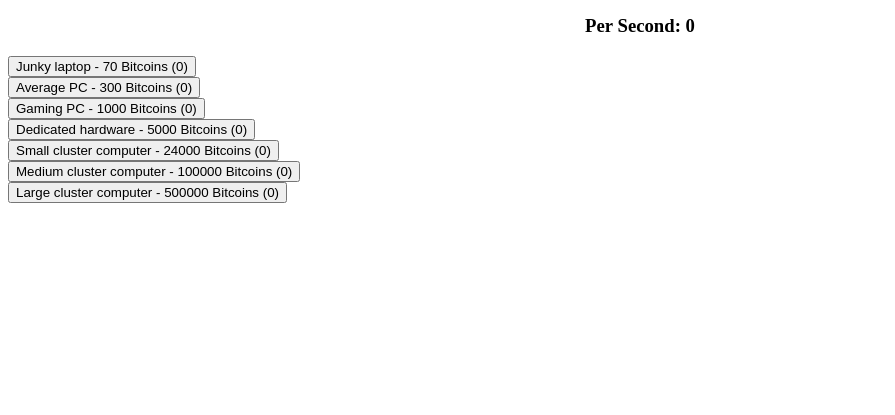
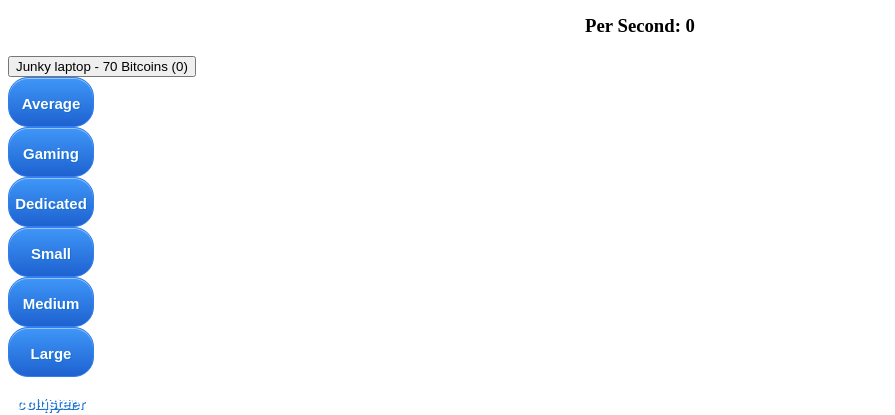
Before and after one commit to bary12/Computed, a plain HTML site: page index.html in a window 1280 px wide. Shown: the part 386-801 px from the top of the page, without its empty margins (0-895 px from the left). Drawn offline with Linux system fonts and the light colour scheme.

Commit message:
add css style to buttons.

```diff
--- a/index.html
+++ b/index.html
@@ -1,4 +1,3 @@
-
 <html>
 	<head>
 		<title>Computed v.0.1.0</title>
@@ -6,6 +5,51 @@
             body {
                 background-image: url('');
             }
+
+            .buttonclass {
+	-moz-box-shadow:inset 0px 1px 0px 0px #97c4fe;
+	-webkit-box-shadow:inset 0px 1px 0px 0px #97c4fe;
+	box-shadow:inset 0px 1px 0px 0px #97c4fe;
+	background:-webkit-gradient( linear, left top, left bottom, color-stop(0.05, #3d94f6), color-stop(1, #1e62d0) );
+	background:-moz-linear-gradient( center top, #3d94f6 5%, #1e62d0 100% );
+	filter:progid:DXImageTransform.Microsoft.gradient(startColorstr='#3d94f6', endColorstr='#1e62d0');
+	background-color:#3d94f6;
+	-webkit-border-top-left-radius:20px;
+	-moz-border-radius-topleft:20px;
+	border-top-left-radius:20px;
+	-webkit-border-top-right-radius:20px;
+	-moz-border-radius-topright:20px;
+	border-top-right-radius:20px;
+	-webkit-border-bottom-right-radius:20px;
+	-moz-border-radius-bottomright:20px;
+	border-bottom-right-radius:20px;
+	-webkit-border-bottom-left-radius:20px;
+	-moz-border-radius-bottomleft:20px;
+	border-bottom-left-radius:20px;
+	text-indent:0;
+	border:1px solid #337fed;
+	display:inline-block;
+	color:#ffffff;
+	font-family:Arial;
+	font-size:15px;
+	font-weight:bold;
+	font-style:normal;
+	height:50px;
+	line-height:50px;
+	width:86px;
+	text-decoration:none;
+	text-align:center;
+	text-shadow:1px 1px 0px #1570cd;
+}
+.buttonclass:hover {
+	background:-webkit-gradient( linear, left top, left bottom, color-stop(0.05, #1e62d0), color-stop(1, #3d94f6) );
+	background:-moz-linear-gradient( center top, #1e62d0 5%, #3d94f6 100% );
+	filter:progid:DXImageTransform.Microsoft.gradient(startColorstr='#1e62d0', endColorstr='#3d94f6');
+	background-color:#1e62d0;
+}.buttonclass:active {
+	position:relative;
+	top:1px;
+}
 
         </style>
 	</head>
@@ -21,12 +65,12 @@
 
 	</div>
      		<button id="build1" onclick="build[1].buy()">Junky laptop - 70 Bitcoins (0)</button> </br>
-        <button id="build2" onclick="build[2].buy()">Average PC - 300 Bitcoins (0)</button></br>
-        <button id="build3" onclick="build[3].buy()">Gaming PC - 1000 Bitcoins (0)</button></br>
-        <button id="build4" onclick="build[4].buy()">Dedicated hardware - 5000 Bitcoins (0)</button></br>
-        <button id="build5" onclick="build[5].buy()">Small cluster computer - 24000 Bitcoins (0)</button></br>
-        <button id="build6" onclick="build[6].buy()">Medium cluster computer - 100000 Bitcoins (0)</button></br>
-    	<button id="build7" onclick="build[7].buy()">Large cluster computer - 500000 Bitcoins (0)</button></br>
+        <button class = "buttonclass" id="build2" onclick="build[2].buy()">Average PC - 300 Bitcoins (0)</button></br>
+        <button class = "buttonclass" id="build3" onclick="build[3].buy()">Gaming PC - 1000 Bitcoins (0)</button></br>
+        <button class = "buttonclass" id="build4" onclick="build[4].buy()">Dedicated hardware - 5000 Bitcoins (0)</button></br>
+        <button class = "buttonclass" id="build5" onclick="build[5].buy()">Small cluster computer - 24000 Bitcoins (0)</button></br>
+        <button class = "buttonclass" id="build6" onclick="build[6].buy()">Medium cluster computer - 100000 Bitcoins (0)</button></br>
+    	<button class = "buttonclass" id="build7" onclick="build[7].buy()">Large cluster computer - 500000 Bitcoins (0)</button></br>
 
 	</body>
 </html>
```
